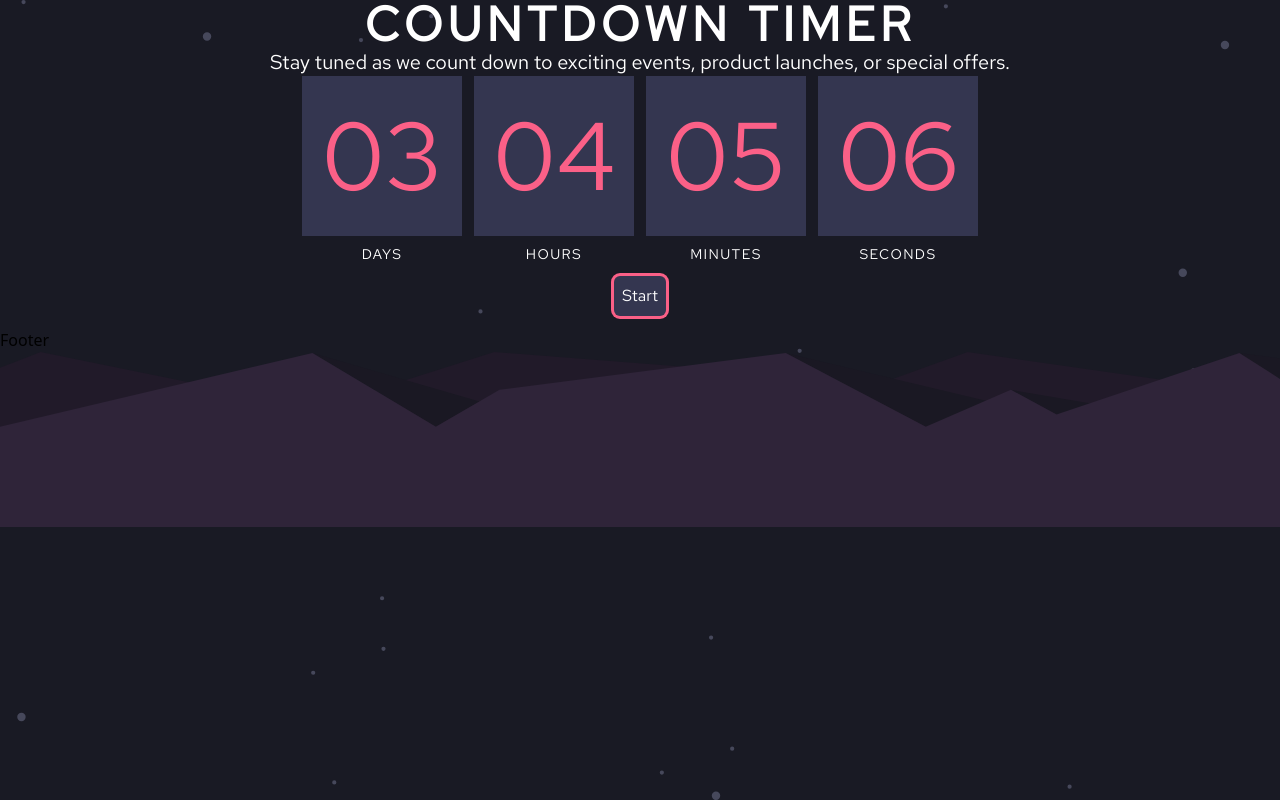
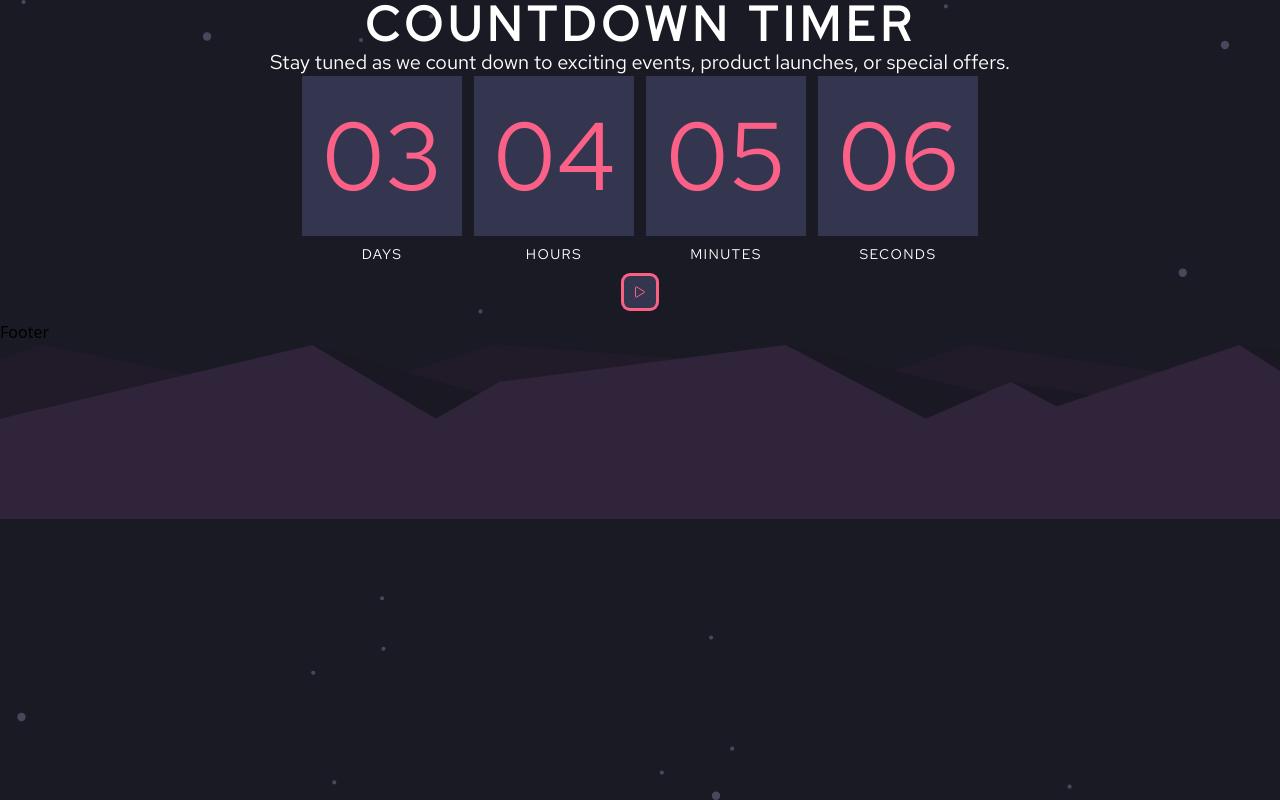
Before and after one commit to ABKodes/countdown-timer, a React (Vite) app: page / in a window 1280 px wide. Built offline with nearby package versions, Linux system fonts and the light colour scheme.

Commit message:
added a play button

```diff
--- a/src/components/Countdown.jsx
+++ b/src/components/Countdown.jsx
@@ -1,3 +1,4 @@
+import { IoPlayOutline } from "react-icons/io5";
 function Countdown() {
   return (
     <>
@@ -45,7 +46,7 @@ function Countdown() {
       </div>
       <div className="my-3 flex justify-center">
         <button className="rounded-md bg-[#343650] p-2 font-red-hat text-white ring ring-[#fb6087] hover:bg-opacity-60 hover:text-[#fb6087]">
-          Start
+          <IoPlayOutline className="text-[#fb6087]" />
         </button>
       </div>
     </>
```
